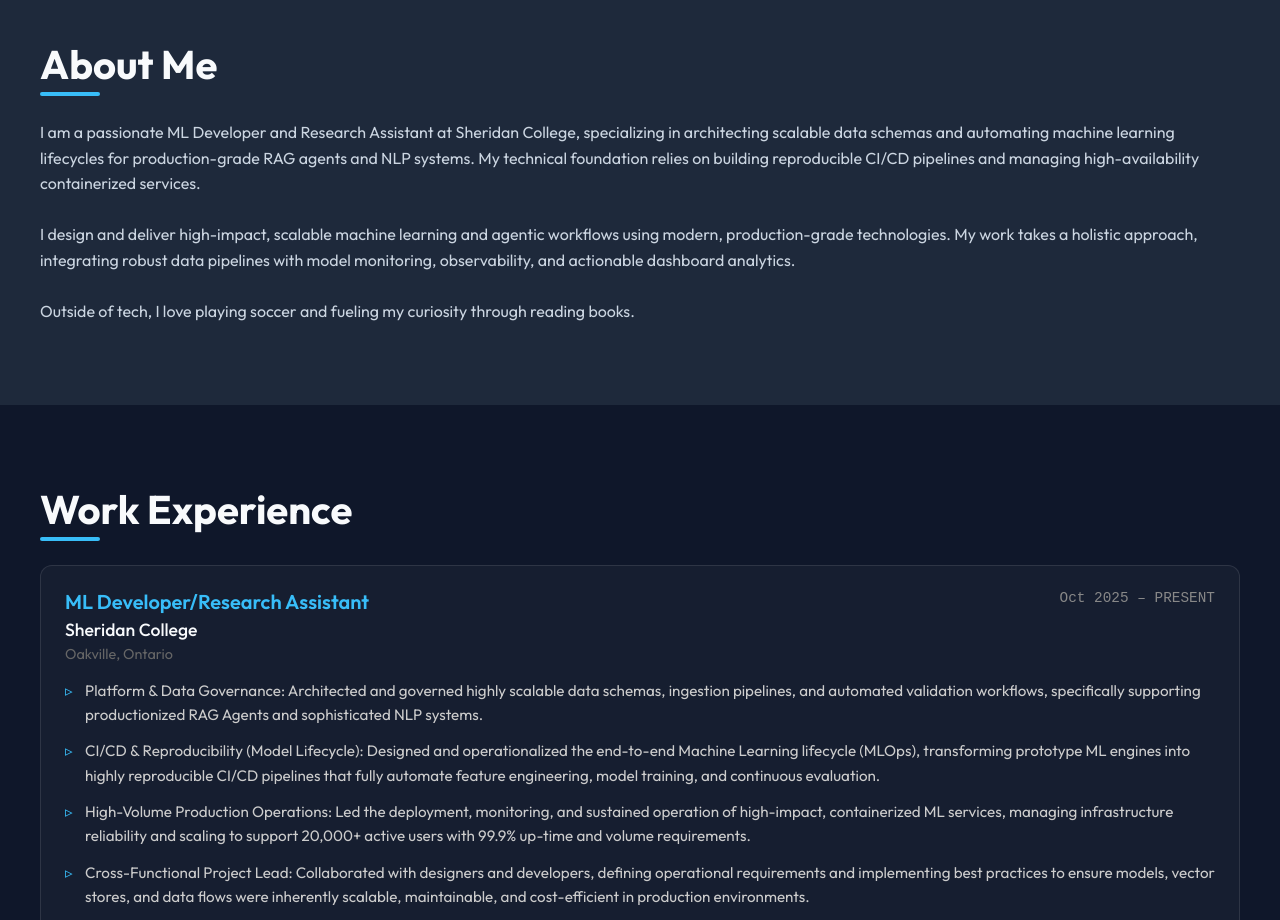
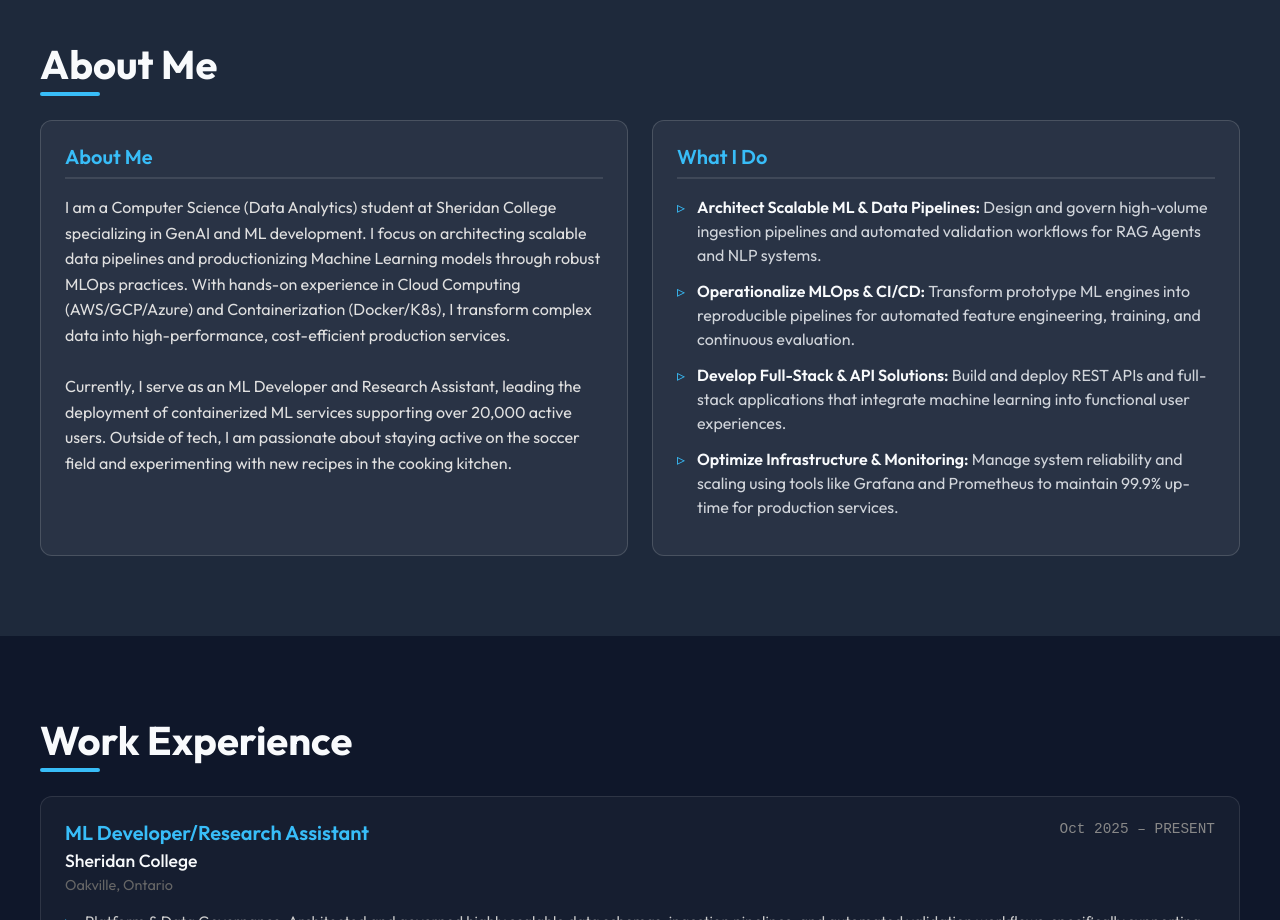
Before and after one commit to Ferasman979/Persona-Portfolio-website, a Next.js app: page / in a window 1280 px wide. Shown: the part 840-1760 px from the top of the page. Built offline with nearby package versions, Linux system fonts and the light colour scheme.

Commit message:
feat: redesign About Me section - side-by-side cards

```diff
--- a/src/app/page.module.css
+++ b/src/app/page.module.css
@@ -106,6 +106,85 @@ a.secondary {
   }
 }
 
+/* About Grid Styles */
+.aboutGrid {
+  display: grid;
+  grid-template-columns: 1fr;
+  gap: 1.5rem;
+  width: 100%;
+}
+
+@media (min-width: 768px) {
+  .aboutGrid {
+    grid-template-columns: 1fr 1fr;
+  }
+}
+
+.aboutCard {
+  background: rgba(255, 255, 255, 0.05);
+  /* Slightly brighter for visibility */
+  border: 1px solid rgba(255, 255, 255, 0.15);
+  /* More visible border */
+  border-radius: 12px;
+  padding: 1.5rem;
+  transition: transform 0.2s ease, border-color 0.2s ease;
+  height: 100%;
+  display: flex;
+  flex-direction: column;
+}
+
+.aboutCard:hover {
+  transform: translateY(-2px);
+  border-color: var(--primary);
+  background: rgba(255, 255, 255, 0.08);
+  /* Brighter hover state */
+}
+
+.cardTitle {
+  font-size: 1.25rem;
+  font-weight: 600;
+  color: var(--primary);
+  /* Bright/Primary color for visibility */
+  margin-bottom: 1rem;
+  border-bottom: 2px solid rgba(255, 255, 255, 0.1);
+  padding-bottom: 0.5rem;
+}
+
+.cardText {
+  font-size: 1rem;
+  line-height: 1.6;
+  color: #e0e0e0;
+  /* Brighter text (nearly white) */
+}
+
+.cardList {
+  list-style: none;
+  padding: 0;
+  margin: 0;
+}
+
+.cardListItem {
+  position: relative;
+  padding-left: 1.25rem;
+  margin-bottom: 0.75rem;
+  line-height: 1.5;
+  color: #d1d5db;
+  /* Light grey, highly visible */
+}
+
+.cardListItem strong {
+  color: var(--foreground);
+  /* White/Brightest for emphasis */
+  font-weight: 600;
+}
+
+.cardListItem::before {
+  content: "▹";
+  position: absolute;
+  left: 0;
+  color: var(--primary);
+}
+
 @media (max-width: 600px) {
   .main {
     padding: 48px 24px;
--- a/src/app/page.tsx
+++ b/src/app/page.tsx
@@ -1,4 +1,6 @@
 "use client";
+
+import styles from './page.module.css';
 
 import Navbar from "@/components/Navbar";
 import Hero from "@/components/Hero";
@@ -14,13 +16,36 @@ export default function Home() {
       <Hero />
 
       <Section id="about" title="About Me">
-        <p>
-          I am a passionate ML Developer and Research Assistant at Sheridan College, specializing in architecting scalable data schemas and automating machine learning lifecycles for production-grade RAG agents and NLP systems. My technical foundation relies on building reproducible CI/CD pipelines and managing high-availability containerized services.
-          <br /><br />
-          I design and deliver high-impact, scalable machine learning and agentic workflows using modern, production-grade technologies. My work takes a holistic approach, integrating robust data pipelines with model monitoring, observability, and actionable dashboard analytics.
-          <br /><br />
-          Outside of tech, I love playing soccer and fueling my curiosity through reading books.
-        </p>
+        <div className={styles.aboutGrid}>
+          {/* Card 1: About Me */}
+          <div className={styles.aboutCard}>
+            <h3 className={styles.cardTitle}>About Me</h3>
+            <p className={styles.cardText}>
+              I am a Computer Science (Data Analytics) student at Sheridan College specializing in GenAI and ML development. I focus on architecting scalable data pipelines and productionizing Machine Learning models through robust MLOps practices. With hands-on experience in Cloud Computing (AWS/GCP/Azure) and Containerization (Docker/K8s), I transform complex data into high-performance, cost-efficient production services.
+              <br /><br />
+              Currently, I serve as an ML Developer and Research Assistant, leading the deployment of containerized ML services supporting over 20,000 active users. Outside of tech, I am passionate about staying active on the soccer field and experimenting with new recipes in the cooking kitchen.
+            </p>
+          </div>
+
+          {/* Card 2: What I Do */}
+          <div className={styles.aboutCard}>
+            <h3 className={styles.cardTitle}>What I Do</h3>
+            <ul className={styles.cardList}>
+              <li className={styles.cardListItem}>
+                <strong>Architect Scalable ML & Data Pipelines:</strong> Design and govern high-volume ingestion pipelines and automated validation workflows for RAG Agents and NLP systems.
+              </li>
+              <li className={styles.cardListItem}>
+                <strong>Operationalize MLOps & CI/CD:</strong> Transform prototype ML engines into reproducible pipelines for automated feature engineering, training, and continuous evaluation.
+              </li>
+              <li className={styles.cardListItem}>
+                <strong>Develop Full-Stack & API Solutions:</strong> Build and deploy REST APIs and full-stack applications that integrate machine learning into functional user experiences.
+              </li>
+              <li className={styles.cardListItem}>
+                <strong>Optimize Infrastructure & Monitoring:</strong> Manage system reliability and scaling using tools like Grafana and Prometheus to maintain 99.9% up-time for production services.
+              </li>
+            </ul>
+          </div>
+        </div>
       </Section>
 
       <Section id="experience" title="Work Experience">
```
